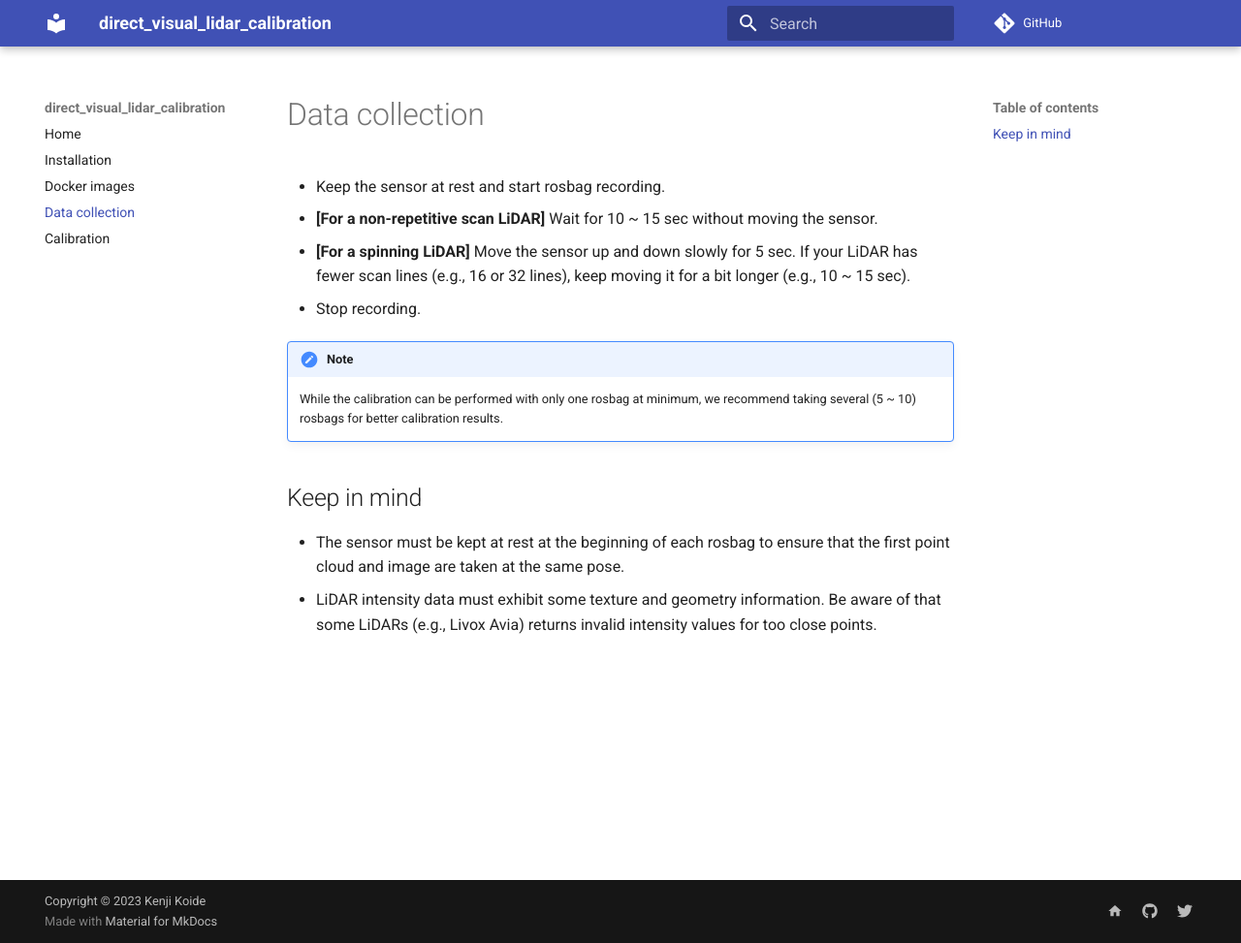
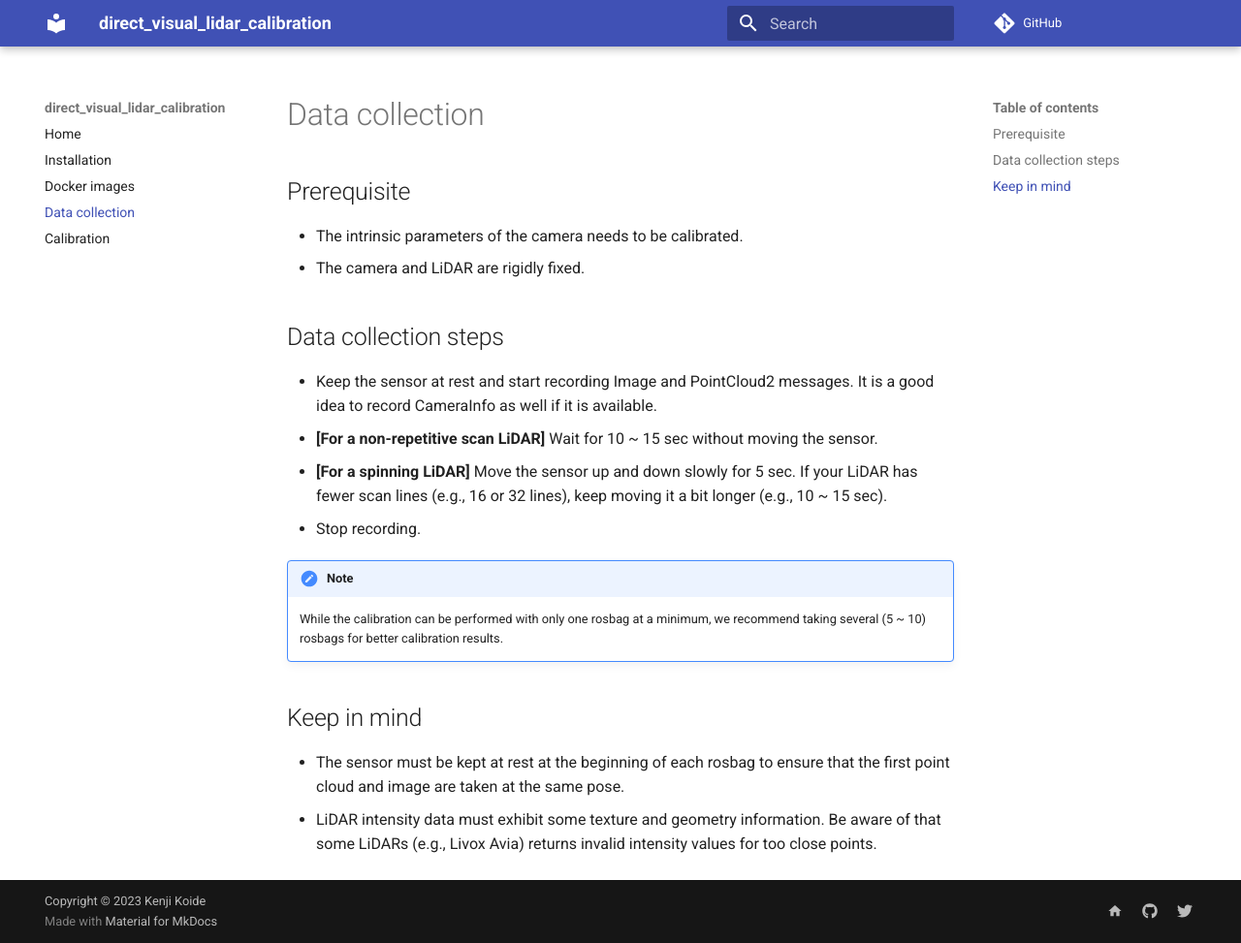
Before and after one commit to koide3/direct_visual_lidar_calibration, an MkDocs documentation site: the page built from docs/collection.md, in a window 1280 px wide and 973 px high. Shown: the whole window at 97% size. Built offline with MkDocs 1.6.1 and Material for MkDocs 9.7.7, drawn with Linux system fonts in a browser that asks for light colours; nearby versions of some CDN libraries; comment, search, counter and statistics services are not loaded.

Commit message:
update docs

```diff
--- a/docs/collection.md
+++ b/docs/collection.md
@@ -1,12 +1,20 @@
 # Data collection
 
-- Keep the sensor at rest and start rosbag recording.
+## Prerequisite
+
+- The intrinsic parameters of the camera needs to be calibrated.
+- The camera and LiDAR are rigidly fixed.
+
+
+## Data collection steps
+
+- Keep the sensor at rest and start recording Image and PointCloud2 messages. It is a good idea to record CameraInfo as well if it is available.
 - **[For a non-repetitive scan LiDAR]** Wait for 10 ~ 15 sec without moving the sensor.
-- **[For a spinning LiDAR]** Move the sensor up and down slowly for 5 sec. If your LiDAR has fewer scan lines (e.g., 16 or 32 lines), keep moving it for a bit longer (e.g., 10 ~ 15 sec).
+- **[For a spinning LiDAR]** Move the sensor up and down slowly for 5 sec. If your LiDAR has fewer scan lines (e.g., 16 or 32 lines), keep moving it a bit longer (e.g., 10 ~ 15 sec).
 - Stop recording.
 
 !!!note
-    While the calibration can be performed with only one rosbag at minimum, we recommend taking several (5 ~ 10) rosbags for better calibration results.
+    While the calibration can be performed with only one rosbag at a minimum, we recommend taking several (5 ~ 10) rosbags for better calibration results.
 
 ## Keep in mind
 
```
Also changed, not shown: docs/calibration.md (+5 -3 lines).
